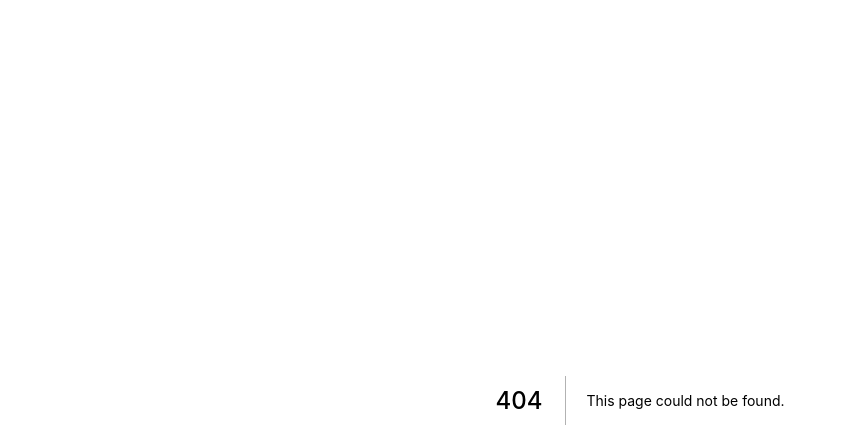
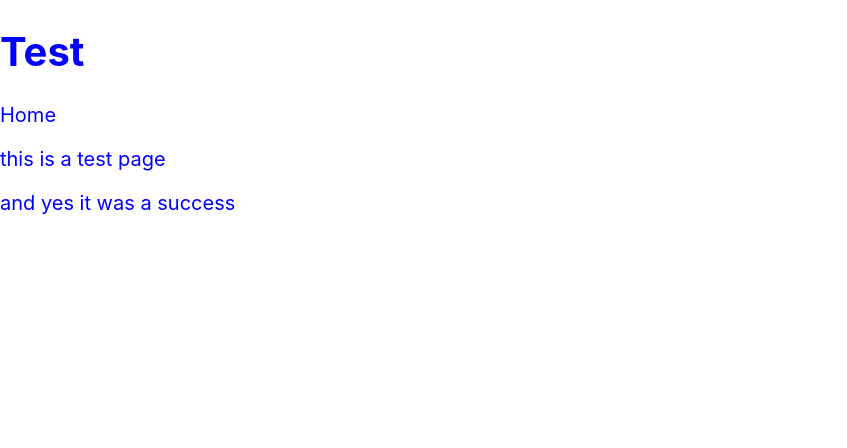
Before and after one commit to en-chang/next-exercise, a Next.js app: page /testPage in a window 1280 px wide. Before the commit this address had no page. Shown: the top 448 px of the page, without its empty margins (0-847 px from the left). Built offline with nearby package versions, Linux system fonts and the light colour scheme.

Commit message:
Create a test page to see if I remember

```diff
--- a/pages/about.js
+++ b/pages/about.js
@@ -10,6 +10,9 @@ const About = () => {
       </Link>
       <Image />
       <p>this is cool</p>
+      <Link href='/testPage'>
+        <a>test success?</a>
+      </Link>
     </div>
   )
 }
--- /dev/null
+++ b/pages/testPage.js
@@ -0,0 +1,16 @@
+import Link from 'next/link';
+
+const testPage = () => {
+  return (
+    <div style={{fontSize: '20px', color: 'blue'}}>
+      <h1>Test</h1>
+      <Link href='/'>
+        <a>Home</a>
+      </Link>
+      <p>this is a test page</p>
+      <p>and yes it was a success</p>
+    </div>
+  )
+}
+
+export default testPage
```
